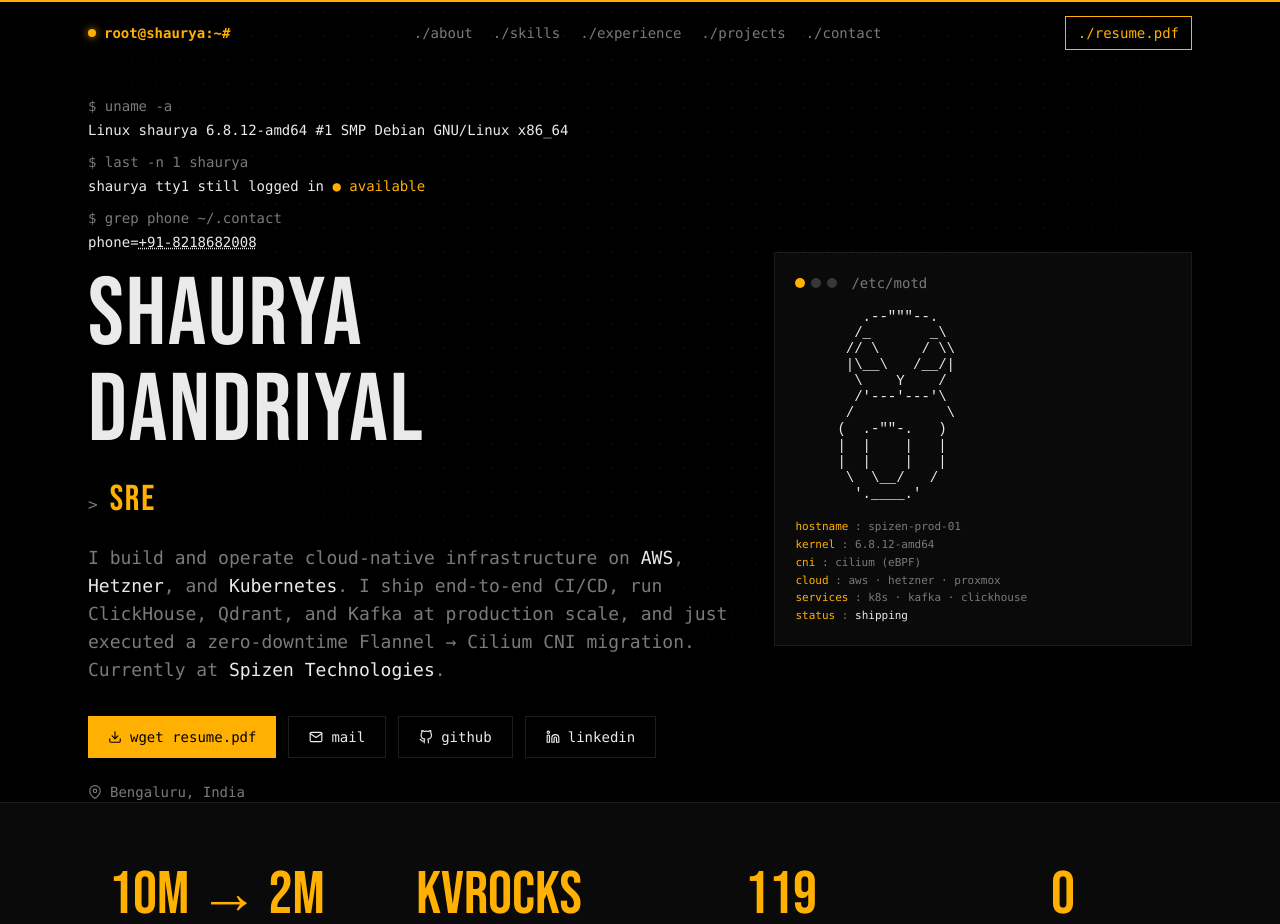
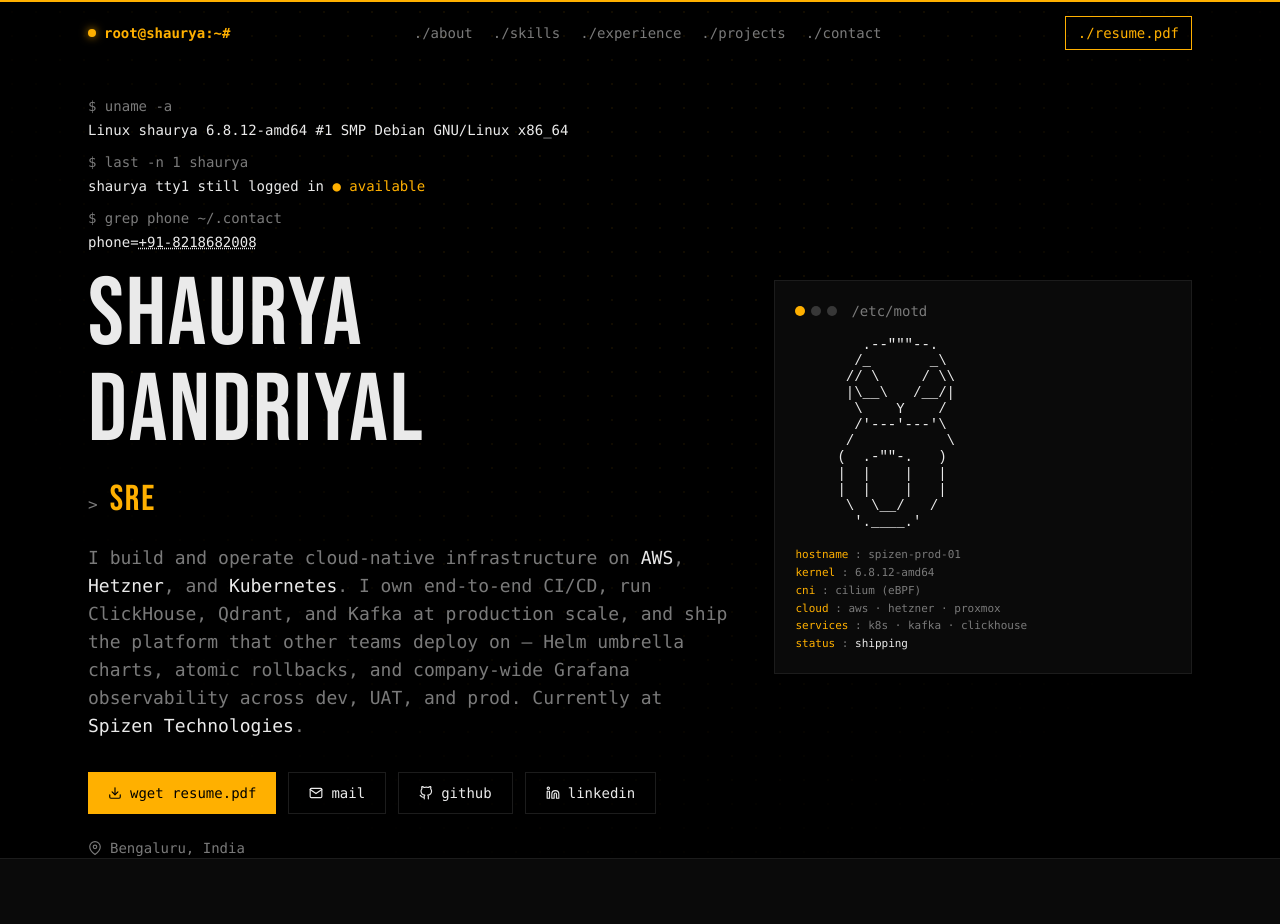
Before and after one commit to shaurya9327/portfolio, a Next.js app: page / in a window 1280 px wide. Shown: the top 924 px of the page. Built offline with nearby package versions, Linux system fonts and the light colour scheme.

Commit message:
stats: flipboard now cycles ci/cd, k8s, platform delivery, reliability themes; hero prose swap from CNI to platform engineering

```diff
--- a/components/Hero.tsx
+++ b/components/Hero.tsx
@@ -80,9 +80,10 @@ export default function Hero() {
           >
             I build and operate cloud-native infrastructure on{" "}
             <span className="text-fg">AWS</span>, <span className="text-fg">Hetzner</span>,
-            and <span className="text-fg">Kubernetes</span>. I ship end-to-end CI/CD, run
-            ClickHouse, Qdrant, and Kafka at production scale, and just executed a
-            zero-downtime Flannel → Cilium CNI migration. Currently at{" "}
+            and <span className="text-fg">Kubernetes</span>. I own end-to-end CI/CD, run
+            ClickHouse, Qdrant, and Kafka at production scale, and ship the platform that
+            other teams deploy on — Helm umbrella charts, atomic rollbacks, and company-wide
+            Grafana observability across dev, UAT, and prod. Currently at{" "}
             <span className="text-fg">Spizen Technologies</span>.
           </motion.p>
 
--- a/components/Stats.tsx
+++ b/components/Stats.tsx
@@ -5,25 +5,29 @@ import { useEffect, useState } from "react";
 type Face = { value: string; label: string };
 
 const tiles: Face[][] = [
+  // CI/CD pipelines I've shipped
   [
     { value: "5×", label: "build-time speedup" },
-    { value: "10m → 2m", label: "single-service build" },
-    { value: "BuildKit", label: "registry-mode cache" },
+    { value: "31", label: "gitlab pipeline jobs" },
+    { value: "4-stage", label: "detect · build · validate · deploy" },
   ],
+  // Kubernetes workloads I run
   [
-    { value: "12.8K", label: "redis ops/sec" },
-    { value: "KVRocks", label: "backing store" },
-    { value: "M + R/R", label: "redis topology" },
+    { value: "119+", label: "deployments managed" },
+    { value: "13", label: "statefulsets in prod" },
+    { value: "3 envs", label: "dev · uat · prod" },
   ],
+  // Platform engineering deliveries
   [
-    { value: "119", label: "deployments migrated" },
-    { value: "13", label: "statefulsets migrated" },
-    { value: "F → Cilium", label: "cni migration" },
+    { value: "5", label: "microservices shipped · MBG" },
+    { value: "3 sites", label: "propulse property delivery" },
+    { value: "Helm", label: "umbrella charts per env" },
   ],
+  // Reliability outcomes
   [
     { value: "0", label: "downtime migrations" },
-    { value: "99.97%", label: "pipeline uptime" },
     { value: "60–80%", label: "pipeline time cut" },
+    { value: "Atomic", label: "helm rollbacks" },
   ],
 ];
 
```
